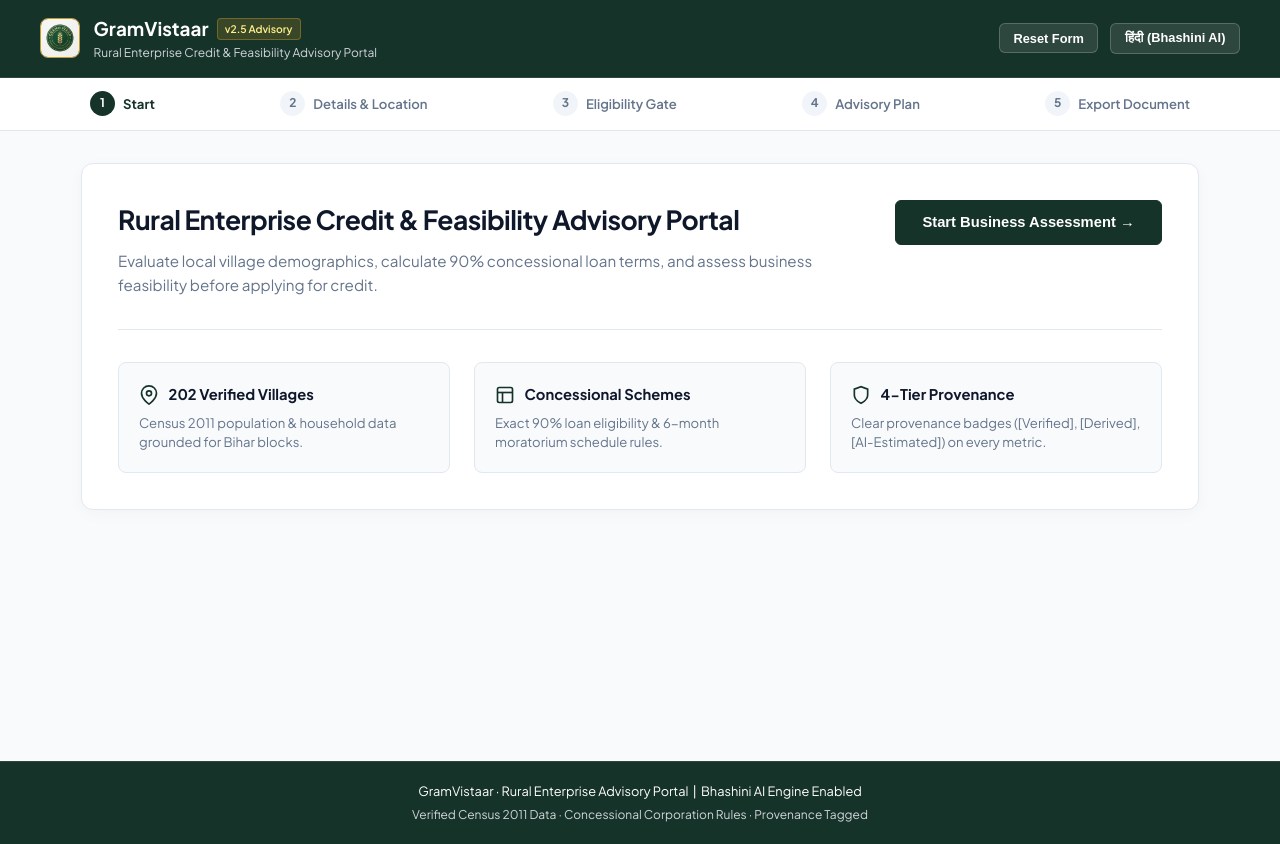
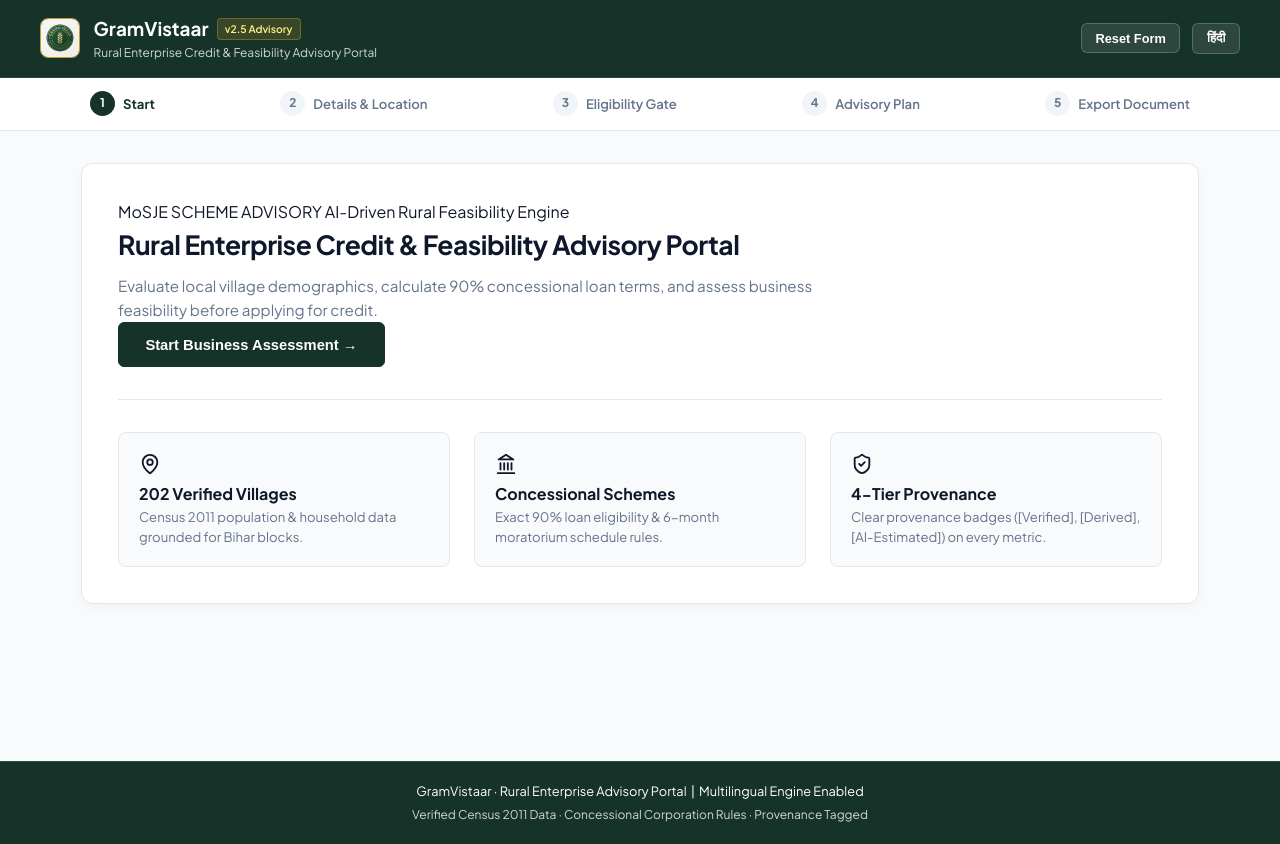
Before and after one commit to ayushtech874-stack/GramVistaar, a website: page public/index.html in a window 1280 px wide. Drawn offline with Linux system fonts and the light colour scheme; no server answers.

Commit message:
fix(ui): update language button label to display 'हिंदी' on homepage

```diff
--- a/public/app.js
+++ b/public/app.js
@@ -581,7 +581,7 @@ function initEvents() {
   // Language Toggle
   document.getElementById('lang-toggle-btn').addEventListener('click', async () => {
     state.language = state.language === 'en' ? 'hi' : 'en';
-    document.getElementById('lang-toggle-btn').textContent = state.language === 'en' ? 'हिंदी (Bhashini AI)' : 'English';
+    document.getElementById('lang-toggle-btn').textContent = state.language === 'en' ? 'हिंदी' : 'English';
     renderLanguageText();
 
     if (state.assessmentData && state.selectedVillage) {
--- a/public/index.html
+++ b/public/index.html
@@ -37,7 +37,7 @@
 
       <div class="header-actions">
         <button id="new-assessment-header-btn" class="btn-secondary-sm">Reset Form</button>
-        <button id="lang-toggle-btn" class="lang-btn">हिंदी (Bhashini AI)</button>
+        <button id="lang-toggle-btn" class="lang-btn">हिंदी</button>
       </div>
     </div>
   </header>
@@ -76,38 +76,51 @@
       <div class="card-hero-panel">
         <div class="hero-header-row">
           <div class="hero-text-block">
+            <div class="hero-eyebrow">
+              <span class="eyebrow-badge">MoSJE SCHEME ADVISORY</span>
+              <span class="eyebrow-text">AI-Driven Rural Feasibility Engine</span>
+            </div>
             <h1 class="page-headline" data-i18n="heroTitle">Rural Enterprise Credit & Feasibility Advisory Portal</h1>
             <p class="page-subtext" data-i18n="heroSub">Evaluate local village demographics, calculate 90% concessional loan terms, and assess business feasibility before applying for credit.</p>
-          </div>
-          <div class="hero-cta-block">
-            <button id="hero-start-btn" class="btn-primary-cta" data-i18n="heroCta">Start Business Assessment →</button>
+            <div class="hero-cta-wrapper">
+              <button id="hero-start-btn" class="btn-primary-cta" data-i18n="heroCta">
+                Start Business Assessment
+                <svg class="btn-arrow-icon" viewBox="0 0 24 24" fill="none" stroke="currentColor" stroke-width="2.5" stroke-linecap="round" stroke-linejoin="round"><line x1="5" y1="12" x2="19" y2="12"></line><polyline points="12 5 19 12 12 19"></polyline></svg>
+              </button>
+            </div>
           </div>
         </div>
 
-        <!-- Separate Feature Cards Strip with Inline Vector Line Icons -->
+        <!-- Separate Feature Cards Strip with Lucide Line Icons -->
         <div class="features-grid">
           <div class="feature-card">
-            <div class="feature-header">
-              <svg class="feature-svg-icon" viewBox="0 0 24 24" fill="none" stroke="currentColor" stroke-width="2"><path d="M21 10c0 7-9 13-9 13s-9-6-9-13a9 9 0 0 1 18 0z"></path><circle cx="12" cy="10" r="3"></circle></svg>
-              <strong data-i18n="feat1Title">202 Verified Villages</strong>
+            <div class="feature-icon-badge green">
+              <svg viewBox="0 0 24 24" width="22" height="22" stroke="currentColor" stroke-width="2" fill="none" stroke-linecap="round" stroke-linejoin="round"><path d="M20 10c0 4.993-5.539 10.193-7.399 11.799a1 1 0 0 1-1.202 0C9.539 20.193 4 14.993 4 10a8 8 0 0 1 16 0Z"></path><circle cx="12" cy="10" r="3"></circle></svg>
             </div>
-            <p class="feature-body" data-i18n="feat1Sub">Census 2011 population & household data grounded for Bihar blocks.</p>
+            <div class="feature-content">
+              <strong class="feature-title" data-i18n="feat1Title">202 Verified Villages</strong>
+              <p class="feature-body" data-i18n="feat1Sub">Census 2011 population & household data grounded for Bihar blocks.</p>
+            </div>
           </div>
 
           <div class="feature-card">
-            <div class="feature-header">
-              <svg class="feature-svg-icon" viewBox="0 0 24 24" fill="none" stroke="currentColor" stroke-width="2"><rect x="3" y="3" width="18" height="18" rx="2" ry="2"></rect><line x1="3" y1="9" x2="21" y2="9"></line><line x1="9" y1="21" x2="9" y2="9"></line></svg>
-              <strong data-i18n="feat2Title">Concessional Schemes</strong>
+            <div class="feature-icon-badge gold">
+              <svg viewBox="0 0 24 24" width="22" height="22" stroke="currentColor" stroke-width="2" fill="none" stroke-linecap="round" stroke-linejoin="round"><line x1="3" x2="21" y1="22" y2="22"></line><line x1="6" x2="6" y1="18" y2="11"></line><line x1="10" x2="10" y1="18" y2="11"></line><line x1="14" x2="14" y1="18" y2="11"></line><line x1="18" x2="18" y1="18" y2="11"></line><polygon points="12 2 20 7 4 7 12 2"></polygon></svg>
             </div>
-            <p class="feature-body" data-i18n="feat2Sub">Exact 90% loan eligibility & 6-month moratorium schedule rules.</p>
+            <div class="feature-content">
+              <strong class="feature-title" data-i18n="feat2Title">Concessional Schemes</strong>
+              <p class="feature-body" data-i18n="feat2Sub">Exact 90% loan eligibility & 6-month moratorium schedule rules.</p>
+            </div>
           </div>
 
           <div class="feature-card">
-            <div class="feature-header">
-              <svg class="feature-svg-icon" viewBox="0 0 24 24" fill="none" stroke="currentColor" stroke-width="2"><path d="M12 22s8-4 8-10V5l-8-3-8 3v7c0 6 8 10 8 10z"></path></svg>
-              <strong data-i18n="feat3Title">4-Tier Provenance</strong>
+            <div class="feature-icon-badge green">
+              <svg viewBox="0 0 24 24" width="22" height="22" stroke="currentColor" stroke-width="2" fill="none" stroke-linecap="round" stroke-linejoin="round"><path d="M20 13c0 5-3.5 7.5-7.66 8.95a1 1 0 0 1-.67-.01C7.5 20.5 4 18 4 13V6a1 1 0 0 1 1-1c2 0 4.5-1.2 6.24-2.72a1.17 1.17 0 0 1 1.52 0C14.51 3.8 17 5 19 5a1 1 0 0 1 1 1z"></path><path d="m9 12 2 2 4-4"></path></svg>
             </div>
-            <p class="feature-body" data-i18n="feat3Sub">Clear provenance badges ([Verified], [Derived], [AI-Estimated]) on every metric.</p>
+            <div class="feature-content">
+              <strong class="feature-title" data-i18n="feat3Title">4-Tier Provenance</strong>
+              <p class="feature-body" data-i18n="feat3Sub">Clear provenance badges ([Verified], [Derived], [AI-Estimated]) on every metric.</p>
+            </div>
           </div>
         </div>
       </div>
@@ -520,7 +533,7 @@
 
         <!-- Document Footer -->
         <div class="doc-footer">
-          GramVistaar Auto-Generated Summary · Verified Census 2011 Data · Bhashini AI Localized
+          GramVistaar Auto-Generated Summary · Verified Census 2011 Data · Hindi Localized
         </div>
       </div>
     </section>
@@ -582,7 +595,7 @@
   <!-- Official Footer -->
   <footer class="app-footer">
     <div class="footer-container">
-      <div>GramVistaar · Rural Enterprise Advisory Portal &nbsp;|&nbsp; Bhashini AI Engine Enabled</div>
+      <div>GramVistaar · Rural Enterprise Advisory Portal &nbsp;|&nbsp; Multilingual Engine Enabled</div>
       <div class="footer-sub">Verified Census 2011 Data · Concessional Corporation Rules · Provenance Tagged</div>
     </div>
   </footer>
```
